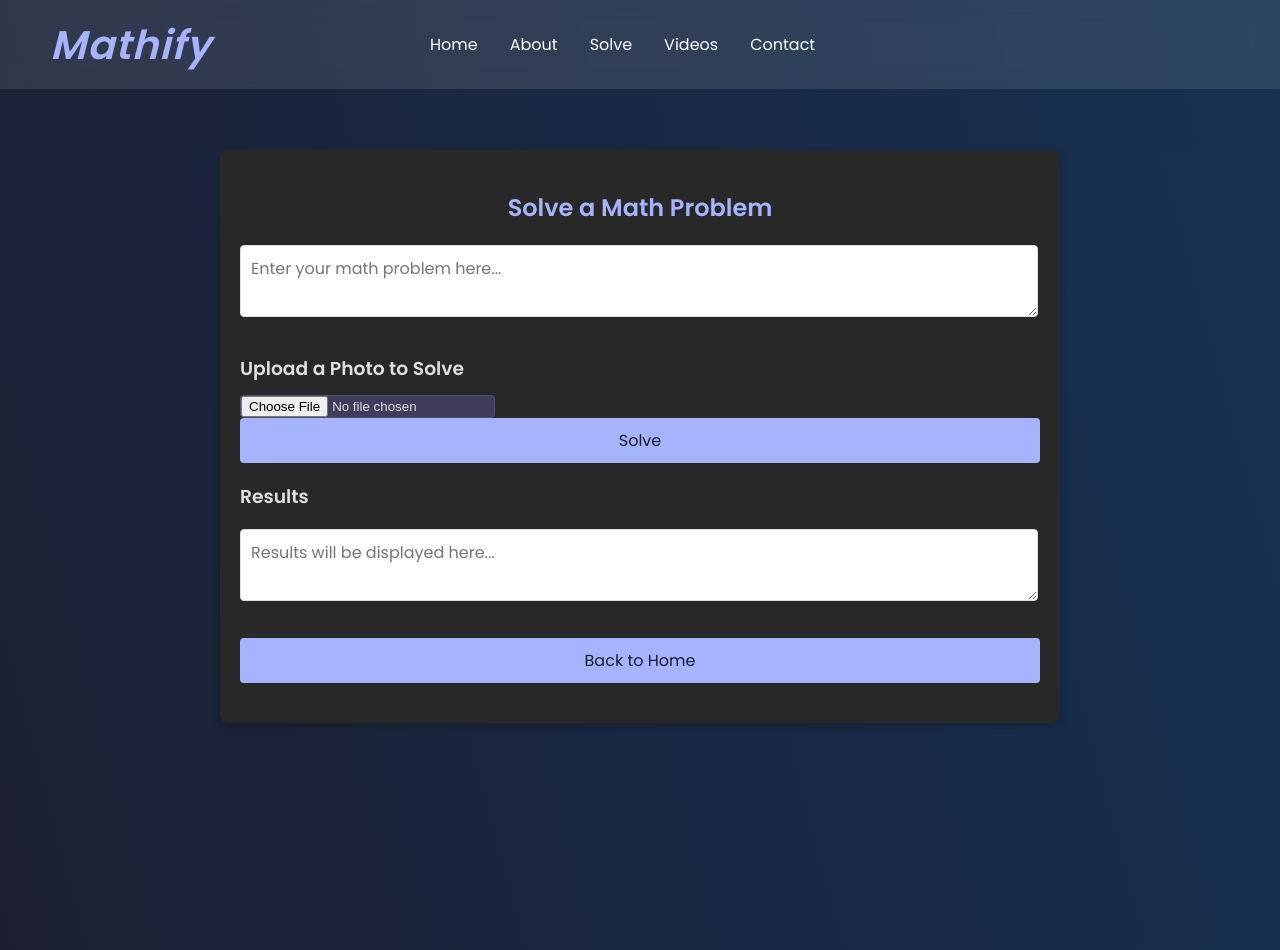
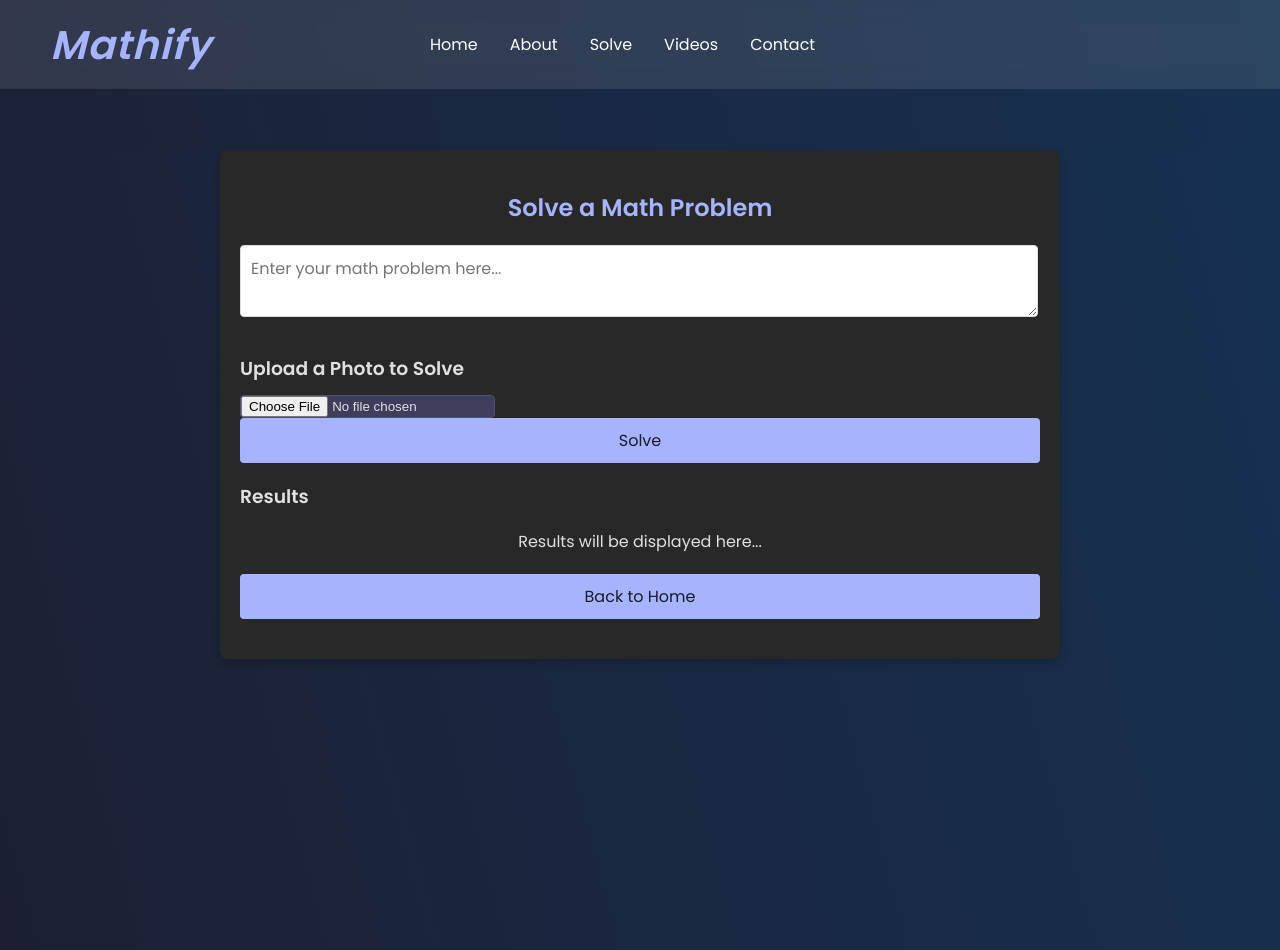
Before and after one commit to Tankman61/Mathify, a React (Create React App) app: page /solve in a window 1280 px wide. Built offline with nearby package versions, Linux system fonts and the light colour scheme.

Commit message:
I think this UI looks the best (made before hackathon ended just forgot to commit)

```diff
--- a/src/Solve.js
+++ b/src/Solve.js
@@ -7,6 +7,7 @@ function Solve() {
   const [file, setFile] = useState(null);
   const [results, setResults] = useState('');
   const [loading, setLoading] = useState(false);
+  const [videoUrl, setVideoUrl] = useState(''); // New state for the video URL
   const navigate = useNavigate();
 
   const handleInputChange = (e) => {
@@ -21,16 +22,19 @@ function Solve() {
   };
 
   const apiResponse = async () => {
-    // Implement API logic here i guess
+    // Implement API logic here and return the video URL
+    // This is a placeholder for where you'd get the video URL from your API response.
+    return 'https://example.com/video.mp4'; // Replace with the actual video URL from your API
   };
 
   const handleSolve = async () => {
     setLoading(true);
     setResults('');
+    setVideoUrl(''); // Clear previous video result
 
     try {
-      await apiResponse();
-      setResults('Result from API response');
+      const videoSrc = await apiResponse();
+      setVideoUrl(videoSrc); // Set the video URL from API response
     } catch (error) {
       console.error('Error:', error);
       setResults(`An error occurred. Please try again.\n\nTechnical information: ${error.message}`);
@@ -76,11 +80,14 @@ function Solve() {
           </button>
           <div className="result-container">
             <h3>Results</h3>
-            <textarea
-              readOnly
-              value={results}
-              placeholder="Results will be displayed here..."
-            />
+            {videoUrl ? (
+              <video controls>
+                <source src={videoUrl} type="video/mp4" />
+                Your browser does not support the video tag.
+              </video>
+            ) : (
+              <p>{results || "Results will be displayed here..."}</p>
+            )}
           </div>
           <Link to="/" className="back-button">Back to Home</Link>
         </section>
--- a/src/mathify.js
+++ b/src/mathify.js
@@ -70,7 +70,7 @@ function Mathify() {
       <div className="home-content">
         <div className="text-content">
         <h1 className="text">
-        <span className="gradient-text">Mathify allows you to</span> {typingText}
+        <span className="gradient-text">Mathify allows you to {typingText} </span>
         </h1>
           <p className="subtitle">
             Immerse yourself in a futuristic learning experience designed to boost your mathematical prowess.
```
